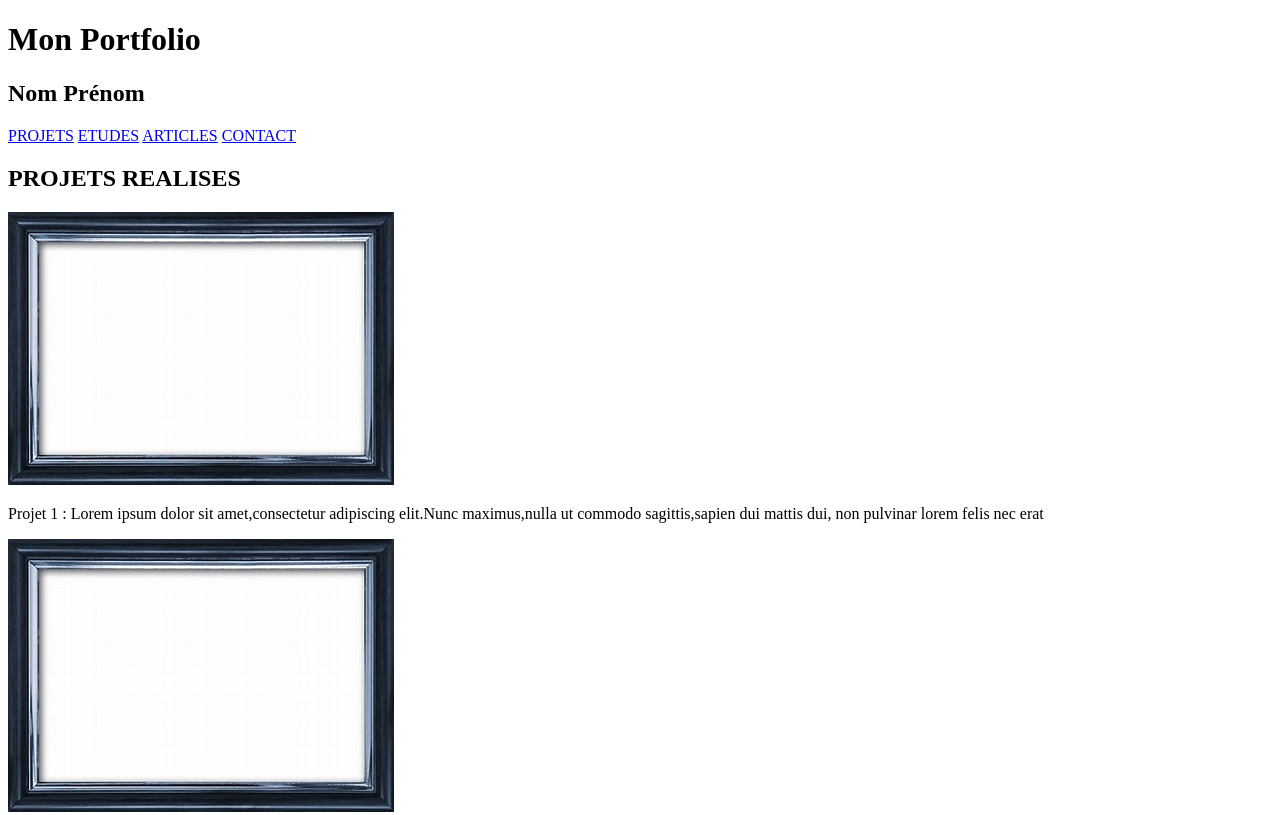
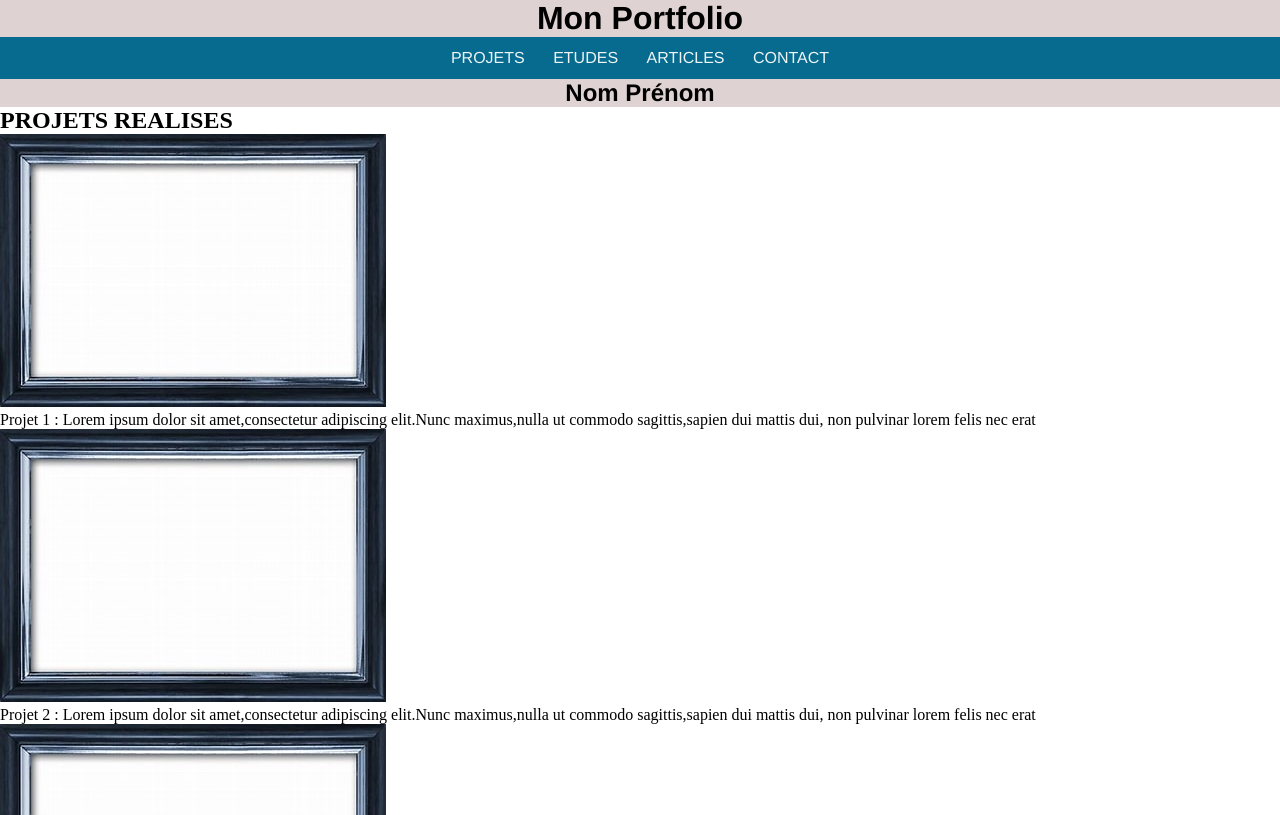
Before and after one commit to Adrian0586/DonkeySchool, a plain HTML site: page Integration/index.html in a window 1280 px wide. Shown: the top 815 px of the page. Drawn offline with Linux system fonts and the light colour scheme.

Commit message:
index.html renamed

```diff
--- a/Integration/portfolio.html
+++ b/Integration/index.html
@@ -12,15 +12,15 @@
 <body>
     <header>
        <h1>Mon Portfolio</h1>
-       <h2>Nom Prénom</h2>
        <nav class="scrollmenu">
           <a href="#projets réalisés" target="_self">PROJETS</a>
           <a href="#etudes" target="_self">ETUDES</a>
           <a href="#articles" target="_self">ARTICLES</a>
           <a href="#contact" target="_self">CONTACT</a>
-       </nav>
+        </nav>
+        <h2>Nom Prénom</h2>
     </header>
-    <section>
+    <section class="Projets">
         <h2>PROJETS REALISES</h2>
         <img src="th.jpg" alt="une photo d'un cadre vide">
         <p>Projet 1 : Lorem ipsum dolor sit amet,consectetur
@@ -43,9 +43,9 @@
            <li><a href="#">En savoir plus</a></li>
         </ul>
     </section>
-    <section>
+    <section class="Etudes">
         <h2>ETUDES</h2>
-        <img src="th.jpg" alt="une photo d'un cadre vide">
+        <img class="photo-profil" src="th.jpg" alt="une photo d'un cadre vide">
         <ul>
             <li>Nom</li>
             <li>Prénom</li>
@@ -90,7 +90,7 @@
         </ul>
     </article>
     <section>
-        <div class="contact">
+        <div class="Contact">
            <h2>CONTACT</h2>
            <form action="/page-traitement-données" method="post">
               <div>
--- a/Integration/style.css
+++ b/Integration/style.css
@@ -1,5 +1,26 @@
-.nav{
-   width: 300px;
-   margin: auto;
-   border:3px solid #4287f5
+* {
+   margin: 0%;
+   padding: 0%;
 }
+header {
+   background-color: rgb(223, 210, 210);
+   text-align: center;
+   font-family :'Franklin Gothic Medium', 'Arial Narrow', Arial, sans-serif
+}
+nav.scrollmenu {
+   background-color: rgb(7, 107, 144);
+   overflow :auto
+}
+nav.scrollmenu a {
+   display: inline-block;
+   color: rgb(237, 245, 245);
+   text-align: center;
+   padding: 12px;
+   text-decoration: none;
+}
+nav.scrollmenu a:hover {
+   background-color: aquamarine;
+}
+.photo-profil {
+   -webkit-filter: grayscale(100%);
+}
```
